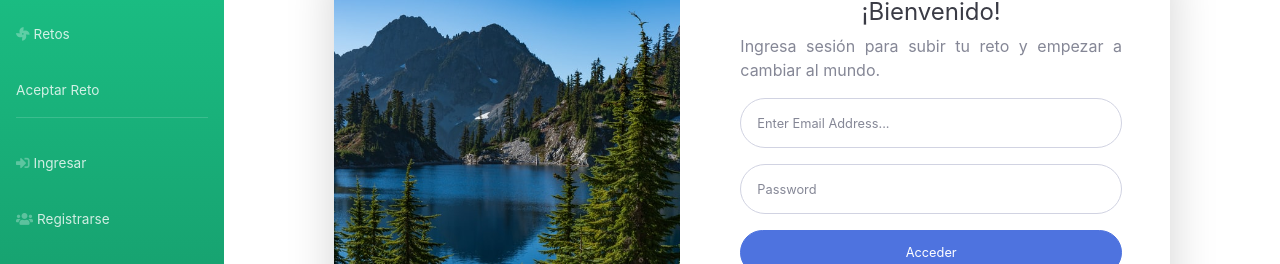
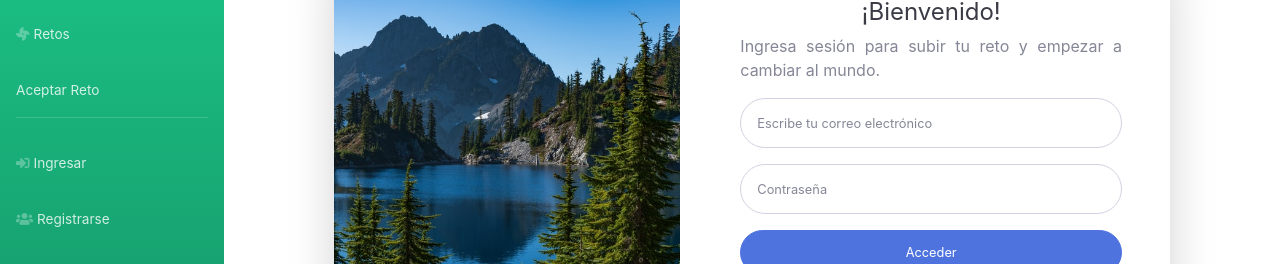
Before and after one commit to Undefined-Devs/forest-app, a Vue app: page /login in a window 1280 px wide. Shown: the part 211-475 px from the top of the page. Built offline with nearby package versions, Linux system fonts and the light colour scheme.

Commit message:
cambia login

```diff
--- a/src/views/Login.vue
+++ b/src/views/Login.vue
@@ -17,10 +17,10 @@
                     </div>
                     <form class="user">
                         <div class="form-group">
-                        <input type="email" class="form-control form-control-user" id="exampleInputEmail" aria-describedby="emailHelp" placeholder="Enter Email Address...">
+                            <input type="email" class="form-control form-control-user" id="exampleInputEmail" aria-describedby="emailHelp" placeholder="Escribe tu correo electrónico">
                         </div>
                         <div class="form-group">
-                        <input type="password" class="form-control form-control-user" id="exampleInputPassword" placeholder="Password">
+                            <input type="password" class="form-control form-control-user" id="exampleInputPassword" placeholder="Contraseña">
                         </div>
                         <a href="index.html" class="btn btn-primary btn-user btn-block">
                             Acceder
```
